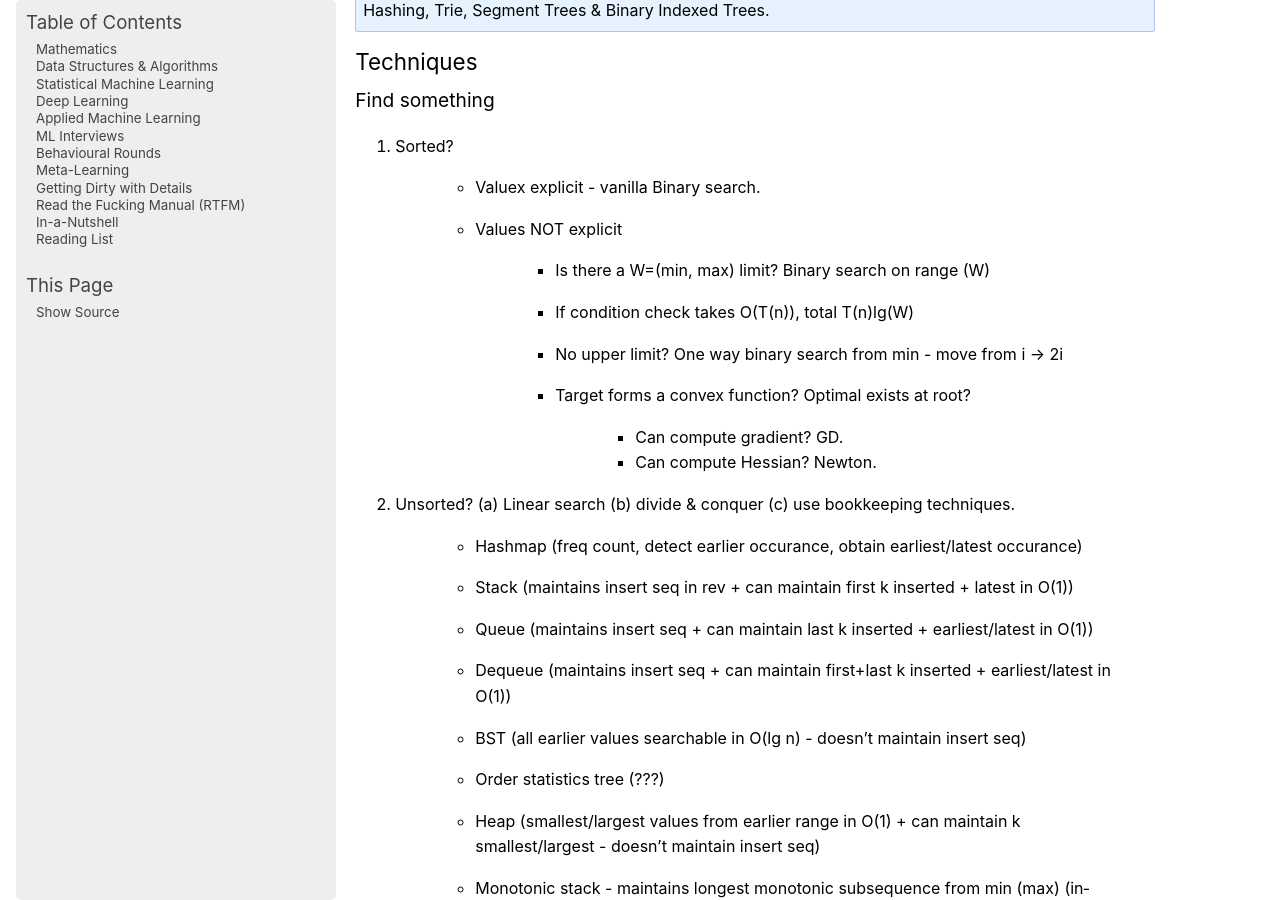
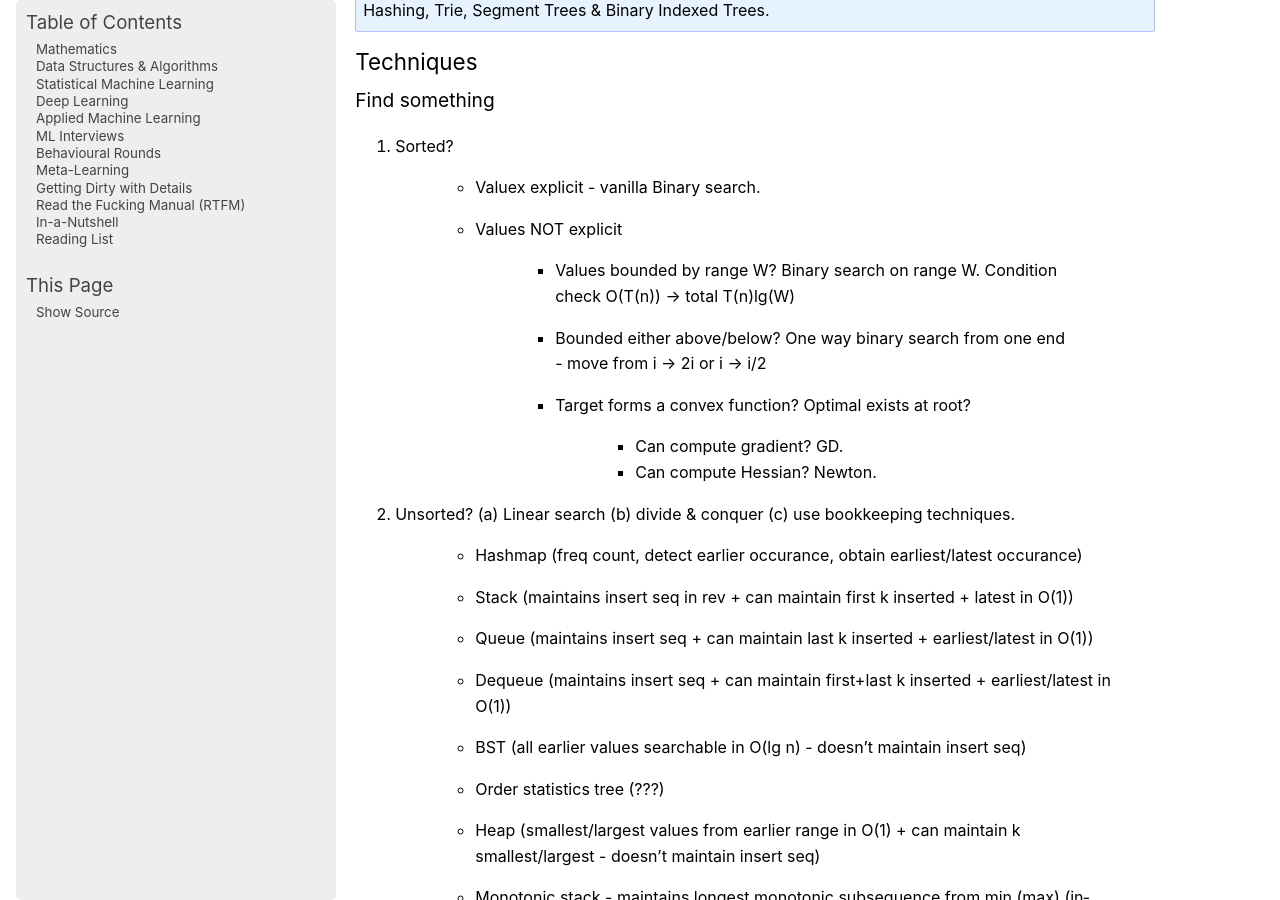
Before and after one commit to uselesstechjunks/leetcode, a Sphinx documentation site: the page built from docs/source/dsa/index.rst, in a window 1280 px wide and 900 px high, scrolled down 899 px. Built offline with Sphinx 7.4.7, drawn with Linux system fonts in a browser that asks for light colours; pages that are not in the unit, such as notebooks, are missing from menus.

Commit message:
Update index.rst

```diff
--- a/docs/source/dsa/index.rst
+++ b/docs/source/dsa/index.rst
@@ -38,9 +38,8 @@ Find something
 	- Valuex explicit - vanilla Binary search.
 	- Values NOT explicit
 
-		- Is there a W=(min, max) limit? Binary search on range (W)
-		- If condition check takes O(T(n)), total T(n)lg(W)
-		- No upper limit? One way binary search from min - move from i -> 2i
+		- Values bounded by range W? Binary search on range W. Condition check O(T(n)) -> total T(n)lg(W)
+		- Bounded either above/below? One way binary search from one end - move from i -> 2i or i -> i/2
 		- Target forms a convex function? Optimal exists at root?
 
 			- Can compute gradient? GD.
```
